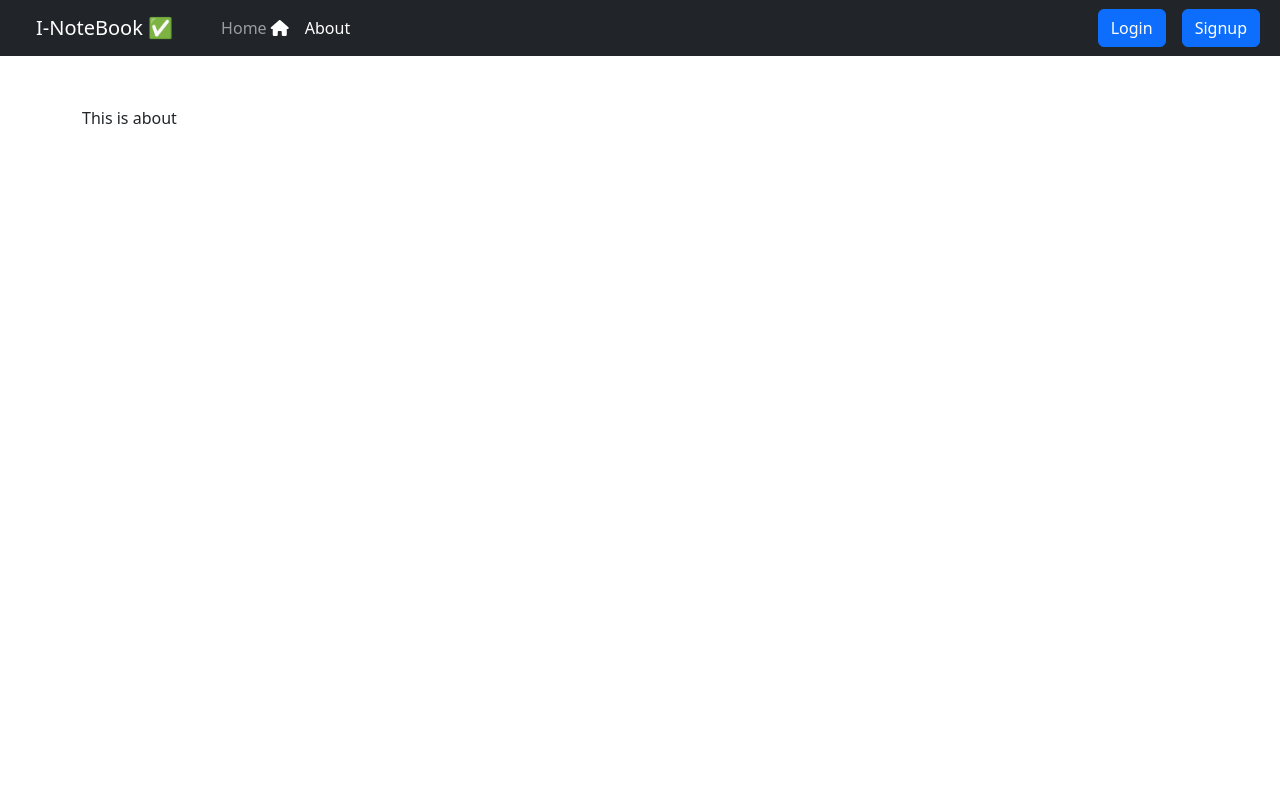
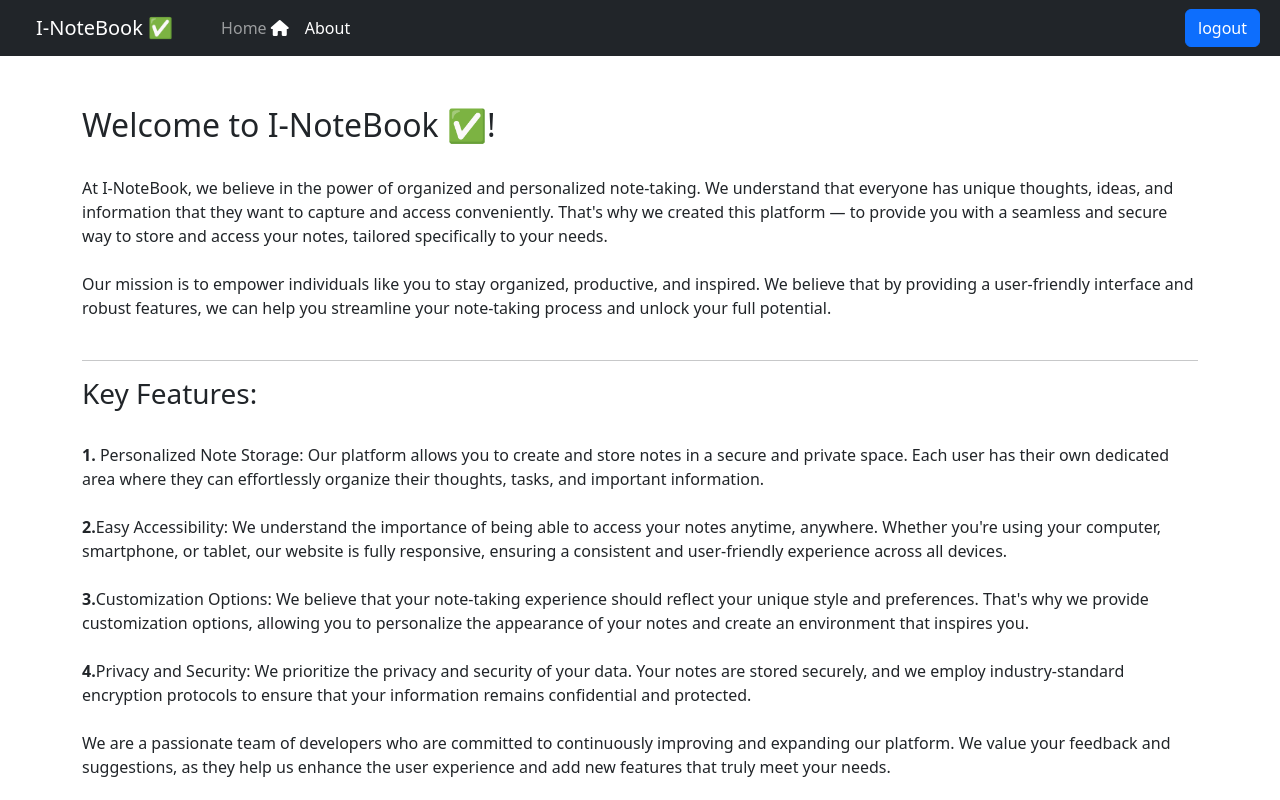
Before and after one commit to harshutech/inotebook, a React (Create React App) app: page /about in a window 1280 px wide. Shown: the top 800 px of the page. Built offline with nearby package versions, Linux system fonts and the light colour scheme; sample sign-in values are in the browser's storage.

Commit message:
All done ✅

```diff
--- a/package.json
+++ b/package.json
@@ -9,7 +9,7 @@
         "concurrently": "^8.2.0",
         "react": "^18.2.0",
         "react-dom": "^18.2.0",
-        "react-router-dom": "^6.12.1",
+        "react-router-dom": "^6.14.1",
         "react-scripts": "^5.0.1",
         "styled-components": "^6.0.2",
         "web-vitals": "^2.1.4"
@@ -40,6 +40,8 @@
         ]
     },
     "devDependencies": {
-        "gh-pages": "^4.0.0"
+        "@types/react-router-dom": "^5.3.3",
+        "gh-pages": "^4.0.0",
+        "typescript": "^5.1.6"
     }
 }
--- /dev/null
+++ b/react-router-dom.d.ts
@@ -0,0 +1 @@
+declare module 'react-router-dom';
--- a/src/App.css
+++ b/src/App.css
@@ -36,3 +36,9 @@
     transform: rotate(360deg);
   }
 }
+
+body {
+  /* background-image: url(background.jpg);
+  background-repeat: no-repeat;
+  background-size: cover; */
+}
--- a/src/component/About.js
+++ b/src/component/About.js
@@ -2,7 +2,37 @@ import React from 'react'
 
 export default function About() {
 
+    const RedirectToMail=()=>{
+        window.location.href = "mailto:harshpatil61541@gmail.com"
+    }
+
     return (
-        <div>This is about</div>
+        <div>
+
+               <h2>Welcome to I-NoteBook ✅!</h2><br/>
+
+                At I-NoteBook, we believe in the power of organized and personalized note-taking. We understand that everyone has unique thoughts, ideas, and information that they want to capture and access conveniently. That's why we created this platform — to provide you with a seamless and secure way to store and access your notes, tailored specifically to your needs.<br/><br/>
+
+                Our mission is to empower individuals like you to stay organized, productive, and inspired. We believe that by providing a user-friendly interface and robust features, we can help you streamline your note-taking process and unlock your full potential.<br/><br/><hr/>
+
+                <h3>Key Features:</h3><br/>
+
+                <b>1.</b> Personalized Note Storage: Our platform allows you to create and store notes in a secure and private space. Each user has their own dedicated area where they can effortlessly organize their thoughts, tasks, and important information.<br/><br/>
+
+                <b>2.</b>Easy Accessibility: We understand the importance of being able to access your notes anytime, anywhere. Whether you're using your computer, smartphone, or tablet, our website is fully responsive, ensuring a consistent and user-friendly experience across all devices.<br/><br/>
+
+                <b>3.</b>Customization Options: We believe that your note-taking experience should reflect your unique style and preferences. That's why we provide customization options, allowing you to personalize the appearance of your notes and create an environment that inspires you.<br/><br/>
+
+                <b>4.</b>Privacy and Security: We prioritize the privacy and security of your data. Your notes are stored securely, and we employ industry-standard encryption protocols to ensure that your information remains confidential and protected.<br/><br/>
+
+                We are a passionate team of developers who are committed to continuously improving and expanding our platform. We value your feedback and suggestions, as they help us enhance the user experience and add new features that truly meet your needs.<br/><br/>
+
+                Thank you for choosing I-NoteBook as your trusted note-taking companion. We're excited to be a part of your journey towards greater organization, productivity, and success.<br/><br/>
+
+                If you have any questions or need assistance, please don't hesitate to reach out to our support team. Happy note-taking!"<br/><br/>
+
+                <button type="submit" onClick={RedirectToMail} className="btn btn-primary" >contact us</button>
+
+        </div>
     )
 }
--- a/src/component/Login.js
+++ b/src/component/Login.js
@@ -26,7 +26,6 @@ const Login = (props) => {
       localStorage.setItem('token', json.authtoken);
       // used to redirect to home page
       navigate('/');
-      // to do add alert
       props.showAlert("successful login ","success")
     }
     else {
@@ -41,6 +40,7 @@ const Login = (props) => {
 
   return (
     <div className='my-5'>
+      <h2>Login to continue to I-NoteBook</h2>
       <form onSubmit={handleSubmit}>
         <div className="form-group my-3">
           <label htmlFor="email">Email address</label>
@@ -51,7 +51,7 @@ const Login = (props) => {
           <label htmlFor="password">Password</label>
           <input type="password" className="form-control" onChange={onchange} value={credentials.password} name='password' id="exampleInputPassword1" placeholder="Password" />
         </div>
-        <button type="submit" className="btn btn-primary" >Submit</button>
+        <button type="submit" className="btn btn-primary" >Login</button>
       </form>
     </div>
   )
--- a/src/component/Navbar.js
+++ b/src/component/Navbar.js
@@ -1,6 +1,9 @@
-import React, { useEffect } from 'react';
+import React from 'react';
 import { Link, useLocation } from 'react-router-dom';
 import styled from 'styled-components'; // installed by npm install styled-components
+import { useNavigate } from 'react-router-dom'
+
+
 
 // Define a styled component for the navbar buttons login and signup
 const NavbarButtons = styled.div`
@@ -8,7 +11,16 @@ const NavbarButtons = styled.div`
 `;
 
 
+
+
 export const Navbar = () => {
+  let navigate = useNavigate();
+
+  const logout=()=>{
+    localStorage.removeItem('token')
+    navigate('/login')
+  }
+
   let location = useLocation();
 
   return (
@@ -49,14 +61,18 @@ export const Navbar = () => {
             </li>
           </ul>
 
+          {!localStorage.getItem('token') ?
             <NavbarButtons className="d-flex justify-content-end">
               <Link className="btn btn-primary mx-2" to='/login' role='button' type="submit">
                 Login
               </Link>
-            <Link className="btn btn-primary mx-2" to='/signup' role='button'  type="submit">
+              <Link className="btn btn-primary mx-2" to='/signup' role='button' type="submit">
                 Signup
               </Link>
             </NavbarButtons>
+            : <NavbarButtons className="d-flex justify-content-end">  <button className="btn btn-primary mx-2" onClick={logout} type="submit">
+              logout
+            </button> </NavbarButtons>}
         </div>
       </div>
     </nav>
--- a/src/component/Notes.js
+++ b/src/component/Notes.js
@@ -2,15 +2,23 @@ import React, { useContext, useEffect, useRef, useState } from 'react'
 import noteContext from '../context/notes/noteContext';
 import { NoteItem } from './NoteItem';
 import AddNotes from './AddNotes';
+import { useNavigate } from 'react-router-dom'
+
+
 
 const Notes = (props) => {
+    let navigate = useNavigate();
 
     const context = useContext(noteContext);
     const { notes, getnotes, editNote} = context;
-    useEffect(() => {
+  useEffect(() => {
+    if (localStorage.getItem('token')) {
         getnotes();
-
-    },)
+    } else {
+        // do not try .push function that a old method here i applied latest method to redirect
+        navigate('/login');
+    }
+}, []);
 
     const ref = useRef(null); // seted initial value is null that means by deafault modal is closed
     const refclose = useRef(null);
--- a/src/component/Signup.js
+++ b/src/component/Signup.js
@@ -40,6 +40,7 @@ const Signup = (props) => {
 
   return (
        <div className='container my-5'>
+        <h2>Create an account to use I-NoteBook</h2>
       <form onSubmit={handleSubmit}>
 
       <div className="form-group my-3">
--- a/src/context/notes/NoteState.js
+++ b/src/context/notes/NoteState.js
@@ -15,7 +15,7 @@ function NoteState(props) {
       method: 'GET',
       headers: {
         'content-type': 'application/json',
-        'auth-token': "eyJhbGciOiJIUzI1NiIsInR5cCI6IkpXVCJ9.eyJ1c2VyIjp7ImlkIjoiNjQyZDI0ZGM0NmE5YjE4Y2I2YWJhOTE3In0sImlhdCI6MTY4MDc2NzgzMX0.9gB9FtuVzZk7-VXCGX7wftswjRbb74r9XORPnhz2l48"
+        'auth-token': localStorage.getItem('token')
       },
     });
     const json = await response.json();
@@ -31,7 +31,7 @@ function NoteState(props) {
         method: 'POST',
         headers: {
           'content-type': 'application/json',
-          'auth-token': "eyJhbGciOiJIUzI1NiIsInR5cCI6IkpXVCJ9.eyJ1c2VyIjp7ImlkIjoiNjQyZDI0ZGM0NmE5YjE4Y2I2YWJhOTE3In0sImlhdCI6MTY4MDc2NzgzMX0.9gB9FtuVzZk7-VXCGX7wftswjRbb74r9XORPnhz2l48"
+          'auth-token': localStorage.getItem('token')
         },
         body: JSON.stringify({ title, description, tag })
       });
@@ -46,7 +46,7 @@ function NoteState(props) {
         method: 'DELETE',
         headers: {
           'content-type': 'application/json',
-          'auth-token': "eyJhbGciOiJIUzI1NiIsInR5cCI6IkpXVCJ9.eyJ1c2VyIjp7ImlkIjoiNjQyZDI0ZGM0NmE5YjE4Y2I2YWJhOTE3In0sImlhdCI6MTY4MDc2NzgzMX0.9gB9FtuVzZk7-VXCGX7wftswjRbb74r9XORPnhz2l48"
+          'auth-token': localStorage.getItem('token')
         },
       });
       const json = response.json();
@@ -66,7 +66,7 @@ function NoteState(props) {
         method: 'PUT',
         headers: {
           'content-type': 'application/json',
-          'auth-token': "eyJhbGciOiJIUzI1NiIsInR5cCI6IkpXVCJ9.eyJ1c2VyIjp7ImlkIjoiNjQyZDI0ZGM0NmE5YjE4Y2I2YWJhOTE3In0sImlhdCI6MTY4MDc2NzgzMX0.9gB9FtuVzZk7-VXCGX7wftswjRbb74r9XORPnhz2l48"
+          'auth-token': localStorage.getItem('token')
         },
         body: JSON.stringify({ title, description, tag })
       });
```
Also changed, not shown: src/background.jpg (added), 1 other file (tests, documents, lock files or other folders). Lines whose indentation alone changed are shown as unchanged.
